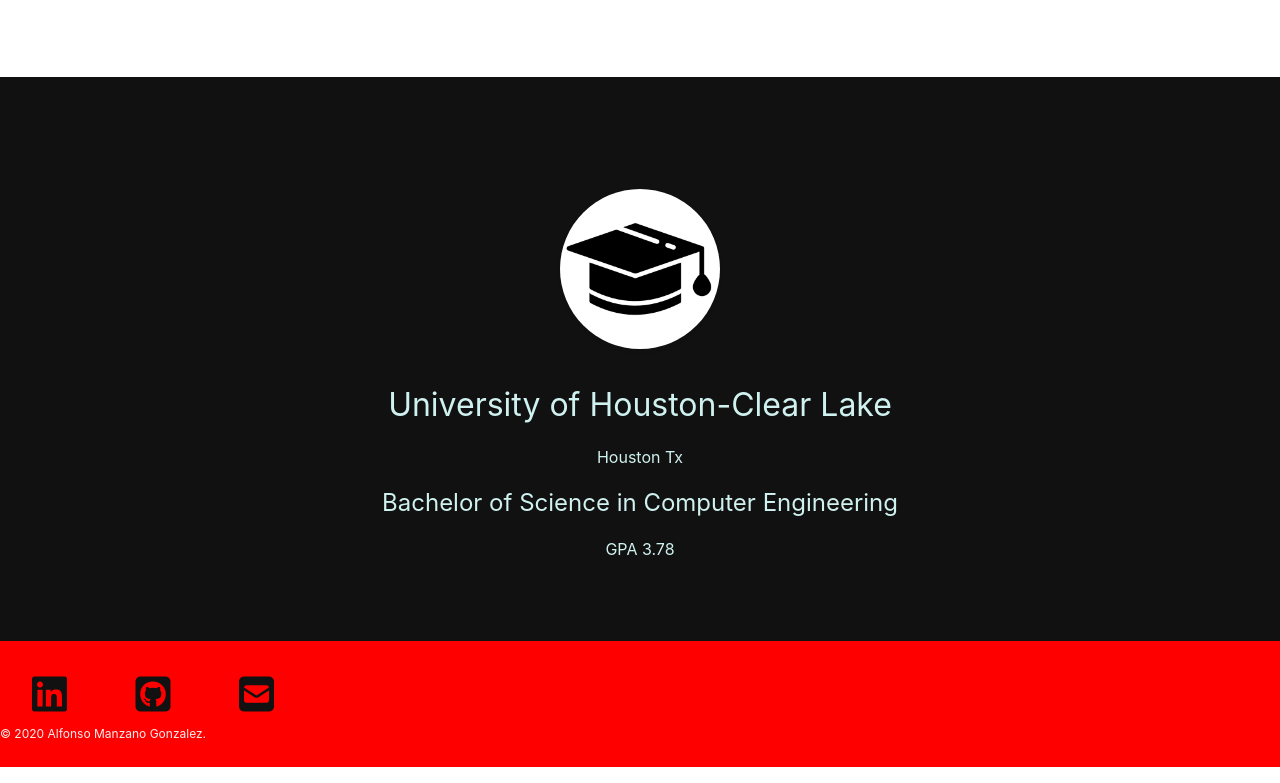
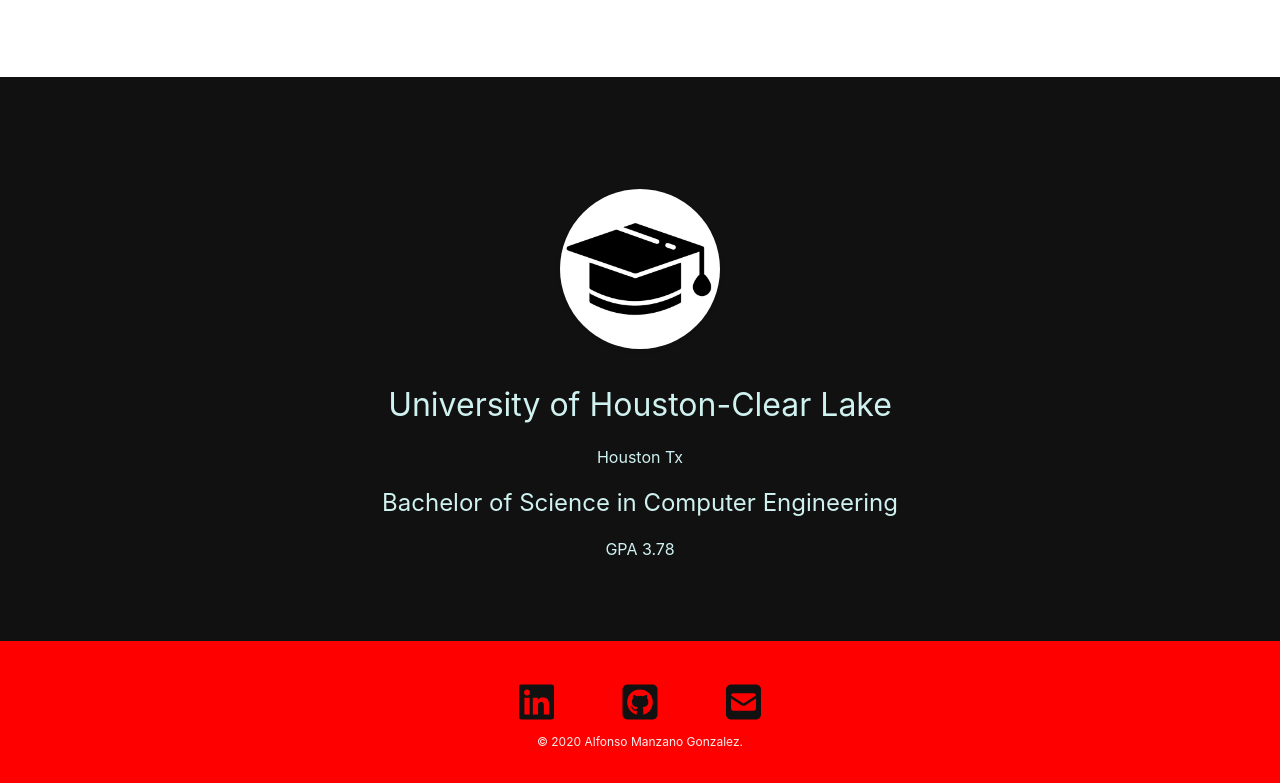
Before and after one commit to ManzanoAlfonso/portafolio, a plain HTML site: page index.html in a window 1280 px wide. Shown: the part 1179-1962 px from the top of the page. Drawn offline with nearby package versions, Linux system fonts and the light colour scheme; files that its build step writes are made by us from their sources; a web font is replaced by a local one.

Commit message:
Add files via upload

```diff
--- a/assets/css/styles.css
+++ b/assets/css/styles.css
@@ -5,9 +5,11 @@
 .container, .container-lg, .container-md, .container-sm, .container-xl {
   text-align: center;
 }
-.container{
-padding-top:3rem;
+
+.container {
+  padding-top: 3rem;
 }
+
 .Section {
   padding-top: 4rem;
   padding-bottom: 4rem;
@@ -27,11 +29,15 @@ padding-top:3rem;
   color: #121111;
   background-color: red;
   height: auto;
+  padding-top: 1rem;
+  padding-bottom: 1rem;
 }
 
-.Footer {
-  padding-top: 1.5rem;
-  padding-bottom: 1.5rem;
+
+.container-footer {
+  padding-top: 1rem;
+  padding-bottom: 1rem;
+  text-align: center;
 }
 
 .icons {
```
